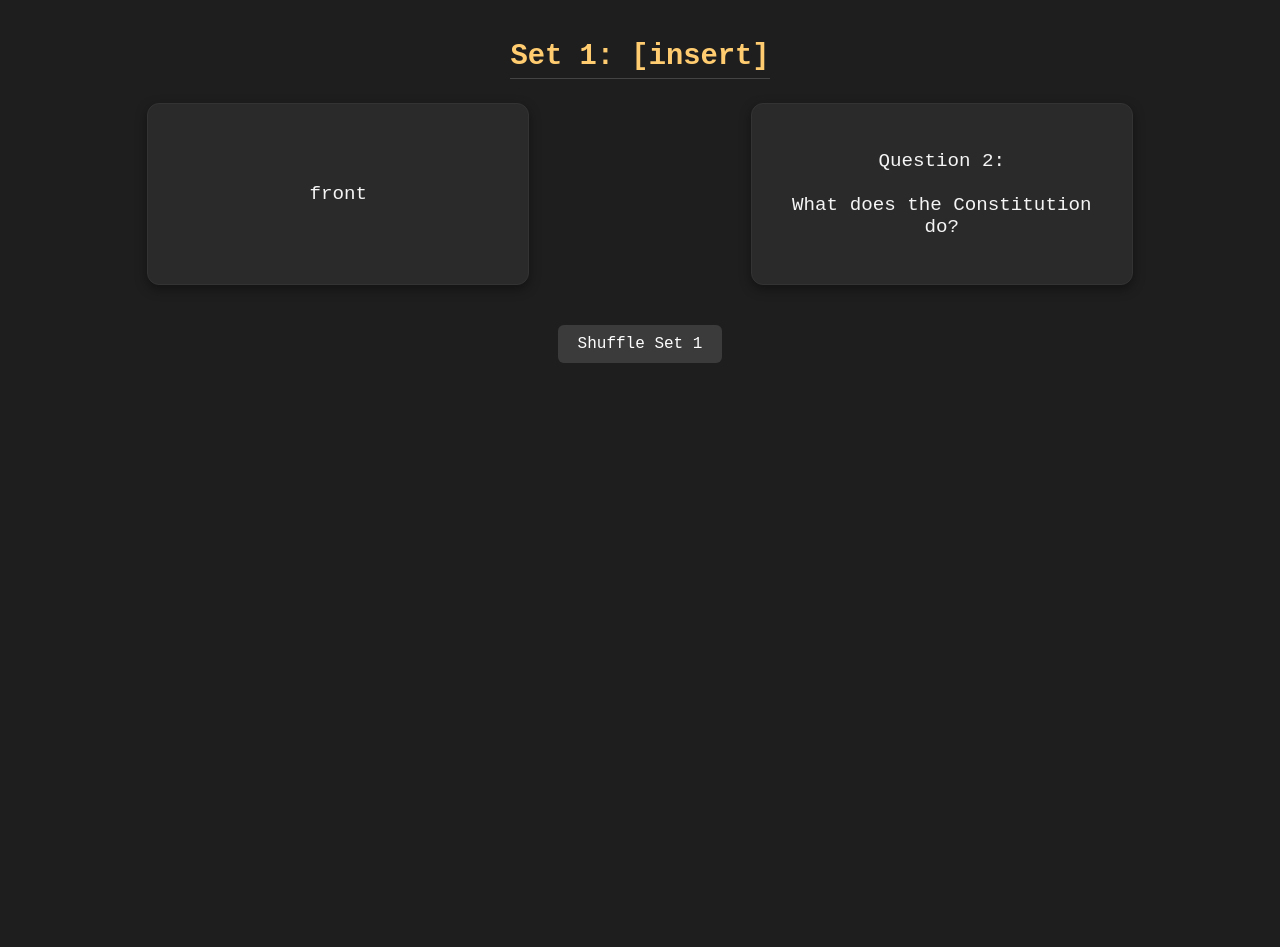
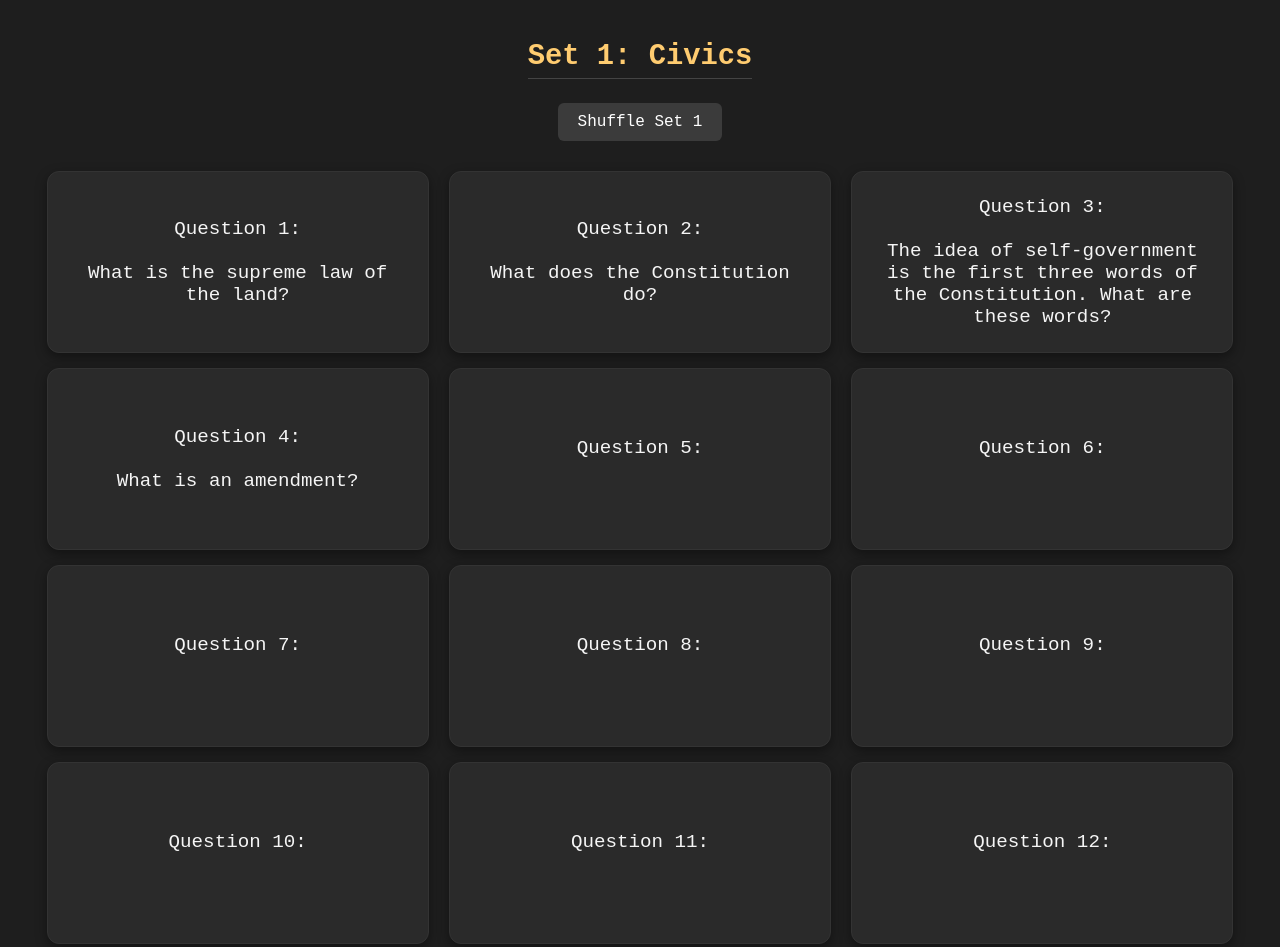
Before and after one commit to marga-yamada/flashcards, a plain HTML site: page flashcards/citizenship.html in a window 1280 px wide. Shown: the top 947 px of the page. Before the commit the page ends 800 px from the top, so only its background shows below. Drawn offline with Linux system fonts and the light colour scheme; a web font is replaced by a local one.

Commit message:
Update citizenship.html

```diff
--- a/flashcards/citizenship.html
+++ b/flashcards/citizenship.html
@@ -212,16 +212,73 @@ button:hover {
 </head>
   <body>
 
-    <h2>Set 1: [insert]</h2>
+    <h2>Set 1: Civics</h2>
+    <button onclick="shuffleCards('set1')">Shuffle Set 1</button>
     <div style="width: 100%; display: flex; justify-content: center;">
       <div class="flashcard-set" id="set1"></div>
     </div>
-    <button onclick="shuffleCards('set1')">Shuffle Set 1</button>
+
+    <h2>Set 2: History</h2>
+    <button onclick="shuffleCards('set2')">Shuffle Set 2</button>
+    <div style="width: 100%; display: flex; justify-content: center;">
+      <div class="flashcard-set" id="set2"></div>
+    </div>
 
     <div class="hidden-data">
       <div data-set="set1">
-        <div data-front="front" data-back="back"></div>
+        <div data-front="Question 1: <br/> <br/> What is the supreme law of the land?" data-back="The Constitution"></div>
         <div data-front="Question 2: <br/> <br/> What does the Constitution do?" data-back="<ul><li>Sets up the government</li><li>Defines the government</li><li>Protects basic rights of Americans</li></ul>"></div>
+        <div data-front="Question 3: <br/> <br/> The idea of self-government is the first three words of the Constitution. What are these words?" data-back="&quot;We the People&quot;"></div>
+        <div data-front="Question 4: <br/> <br/> What is an amendment?" data-back="<ul><li>A change (to the constitution)</li><li>an addition (to the Constitution)</li></ul>"></div>
+        <div data-front="Question 5: <br/> <br/> " data-back="<ul><li>We the People</li></ul>"></div>
+        <div data-front="Question 6: <br/> <br/> " data-back="<ul><li>We the People</li></ul>"></div>
+        <div data-front="Question 7: <br/> <br/> " data-back="<ul><li>We the People</li></ul>"></div>
+        <div data-front="Question 8: <br/> <br/> " data-back="<ul><li>We the People</li></ul>"></div>
+        <div data-front="Question 9: <br/> <br/> " data-back="<ul><li>We the People</li></ul>"></div>
+        <div data-front="Question 10: <br/> <br/> " data-back="<ul><li>We the People</li></ul>"></div>
+        <div data-front="Question 11: <br/> <br/> " data-back="<ul><li>We the People</li></ul>"></div>
+        <div data-front="Question 12: <br/> <br/> " data-back="<ul><li>We the People</li></ul>"></div>
+        <div data-front="Question 13: <br/> <br/> " data-back="<ul><li>We the People</li></ul>"></div>
+        <div data-front="Question 14: <br/> <br/> " data-back="<ul><li>We the People</li></ul>"></div>
+        <div data-front="Question 15: <br/> <br/> " data-back="<ul><li>We the People</li></ul>"></div>
+        <div data-front="Question 16: <br/> <br/> " data-back="<ul><li>We the People</li></ul>"></div>
+        <div data-front="Question 17: <br/> <br/> " data-back="<ul><li>We the People</li></ul>"></div>
+        <div data-front="Question 18: <br/> <br/> " data-back="<ul><li>We the People</li></ul>"></div>
+        <div data-front="Question 19: <br/> <br/> " data-back="<ul><li>We the People</li></ul>"></div>
+        <div data-front="Question 20: <br/> <br/> " data-back="<ul><li>We the People</li></ul>"></div>
+        <div data-front="Question 21: <br/> <br/> " data-back="<ul><li>We the People</li></ul>"></div>
+        <div data-front="Question 22: <br/> <br/> " data-back="<ul><li>We the People</li></ul>"></div>
+        <div data-front="Question 23: <br/> <br/> " data-back="<ul><li>We the People</li></ul>"></div>
+        <div data-front="Question 24: <br/> <br/> " data-back="<ul><li>We the People</li></ul>"></div>
+        <div data-front="Question 25: <br/> <br/> " data-back="<ul><li>We the People</li></ul>"></div>
+        <div data-front="Question 26: <br/> <br/> " data-back="<ul><li>We the People</li></ul>"></div>
+        <div data-front="Question 27: <br/> <br/> " data-back="<ul><li>We the People</li></ul>"></div>
+        <div data-front="Question 28: <br/> <br/> " data-back="<ul><li>We the People</li></ul>"></div>
+        <div data-front="Question 29: <br/> <br/> " data-back="<ul><li>We the People</li></ul>"></div>
+        <div data-front="Question 30: <br/> <br/> " data-back="<ul><li>We the People</li></ul>"></div>
+        <div data-front="Question 31: <br/> <br/> " data-back="<ul><li>We the People</li></ul>"></div>
+        <div data-front="Question 32: <br/> <br/> " data-back="<ul><li>We the People</li></ul>"></div>
+        <div data-front="Question 33: <br/> <br/> " data-back="<ul><li>We the People</li></ul>"></div>
+        <div data-front="Question 34: <br/> <br/> " data-back="<ul><li>We the People</li></ul>"></div>
+        <div data-front="Question 35: <br/> <br/> " data-back="<ul><li>We the People</li></ul>"></div>
+        <div data-front="Question 36: <br/> <br/> " data-back="<ul><li>We the People</li></ul>"></div>
+        <div data-front="Question 37: <br/> <br/> " data-back="<ul><li>We the People</li></ul>"></div>
+        <div data-front="Question 38: <br/> <br/> " data-back="<ul><li>We the People</li></ul>"></div>
+        <div data-front="Question 39: <br/> <br/> " data-back="<ul><li>We the People</li></ul>"></div>
+        <div data-front="Question 40: <br/> <br/> " data-back="<ul><li>We the People</li></ul>"></div>
+        <div data-front="Question 41: <br/> <br/> " data-back="<ul><li>We the People</li></ul>"></div>
+        <div data-front="Question 42: <br/> <br/> " data-back="<ul><li>We the People</li></ul>"></div>
+        <div data-front="Question 43: <br/> <br/> " data-back="<ul><li>We the People</li></ul>"></div>
+        <div data-front="Question 44: <br/> <br/> " data-back="<ul><li>We the People</li></ul>"></div>
+        <div data-front="Question 45: <br/> <br/> " data-back="<ul><li>We the People</li></ul>"></div>
+        <div data-front="Question 46: <br/> <br/> " data-back="<ul><li>We the People</li></ul>"></div>
+        <div data-front="Question 47: <br/> <br/> " data-back="<ul><li>We the People</li></ul>"></div>
+        <div data-front="Question 48: <br/> <br/> " data-back="<ul><li>We the People</li></ul>"></div>
+        <div data-front="Question 49: <br/> <br/> " data-back="<ul><li>We the People</li></ul>"></div>
+        <div data-front="Question 50: <br/> <br/> " data-back="<ul><li>We the People</li></ul>"></div>
+      </div>
+      <div data-set="set2">
+        <div data-front="Question 58:" data-back="haha"></div>
       </div>
     </div>
 
```
